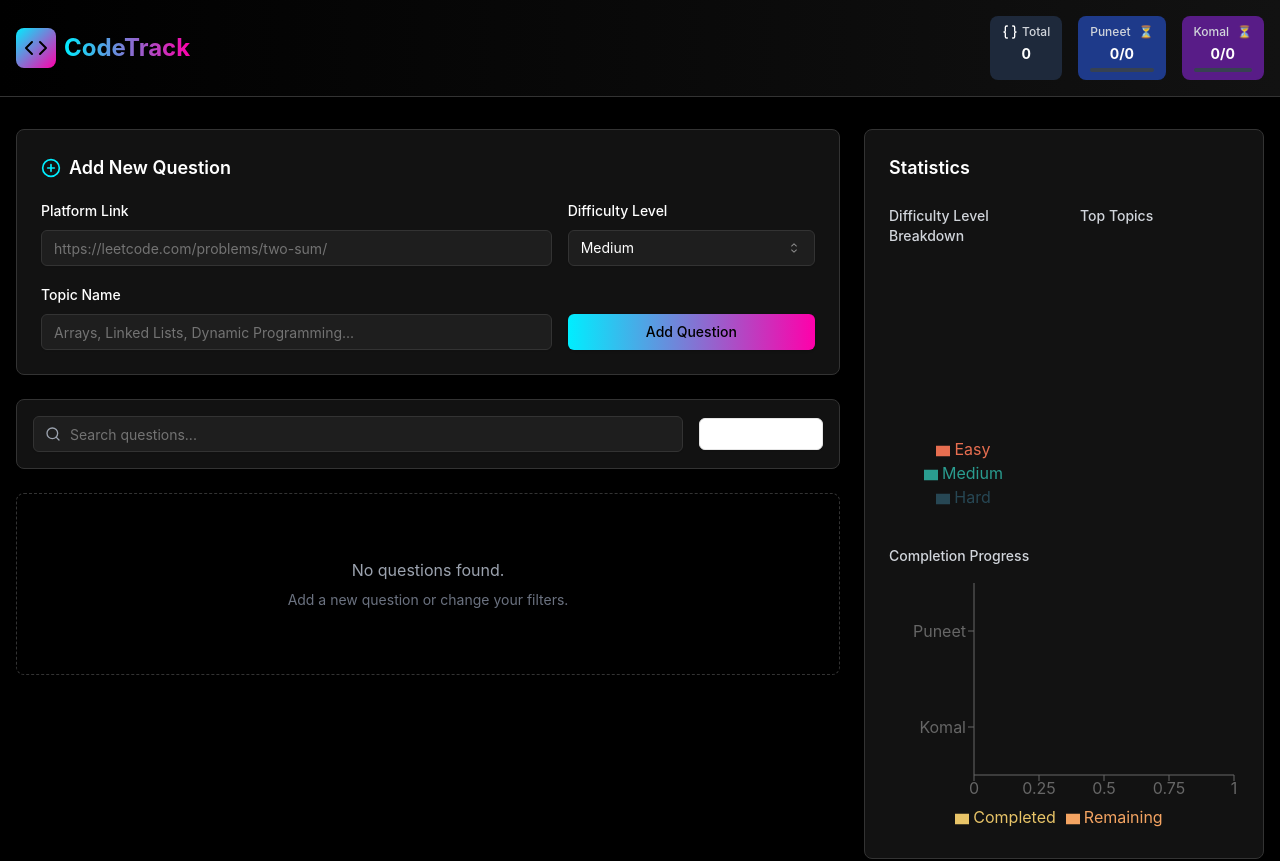
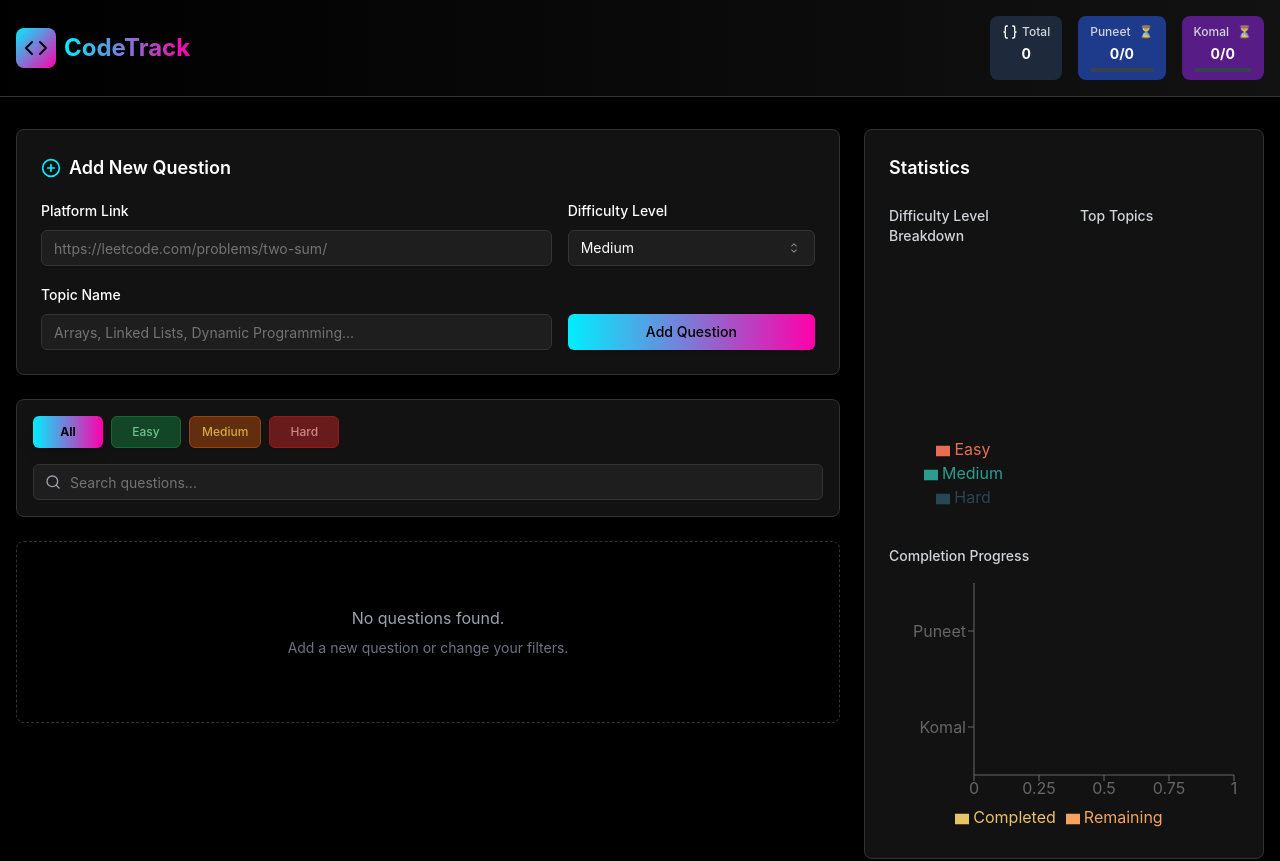
Before and after one commit to PuneetKathpalia/CODETRACKER, a React (Vite) app: page / in a window 1280 px wide. Shown: the top 861 px of the page. Built offline with nearby package versions, Linux system fonts and the light colour scheme.

Commit message:
new change

```diff
--- a/src/components/FilterBar.tsx
+++ b/src/components/FilterBar.tsx
@@ -4,7 +4,7 @@ import { Button } from '@/components/ui/button';
 import { Input } from '@/components/ui/input';
 import { Select, SelectContent, SelectItem, SelectTrigger, SelectValue } from '@/components/ui/select';
 import { useQuestions } from '@/context/QuestionContext';
-import { QuestionLevel } from '@/types';
+import { QuestionLevel, Question } from '@/types';
 import { cn } from '@/lib/utils';
 
 const FilterBar: React.FC = () => {
@@ -15,8 +15,6 @@ const FilterBar: React.FC = () => {
     sortOptions,
     setSortOptions
   } = useQuestions();
-
-  const [isOpen, setIsOpen] = useState(false);
 
   const handleSearchChange = (e: React.ChangeEvent<HTMLInputElement>) => {
     setFilterOptions(prev => ({ ...prev, search: e.target.value }));
@@ -71,6 +69,30 @@ const FilterBar: React.FC = () => {
 
   return (
     <div className="bg-[#121212] border border-[#333] rounded-lg p-4 mb-6">
+      <div className="flex flex-wrap gap-2 mb-4">
+        {(['All', 'Easy', 'Medium', 'Hard'] as const).map((level) => {
+          let colorClass = '';
+          if (level === 'Easy') colorClass = 'bg-green-900 text-green-300 border border-green-700';
+          if (level === 'Medium') colorClass = 'bg-amber-900 text-amber-300 border border-amber-700';
+          if (level === 'Hard') colorClass = 'bg-red-900 text-red-300 border border-red-700';
+          if (level === 'All') colorClass = 'bg-gradient-to-r from-[#00EEFF] to-[#FF00AA] text-black';
+          const isActive = filterOptions.level === level;
+          return (
+            <Button
+              key={level}
+              variant={isActive ? 'default' : 'outline'}
+              size="sm"
+              onClick={() => setFilterOptions(prev => ({ ...prev, level }))}
+              className={
+                (isActive ? colorClass + ' font-bold shadow-lg' : colorClass + ' opacity-80') +
+                ' min-w-[70px] transition-all duration-150'
+              }
+            >
+              {level}
+            </Button>
+          );
+        })}
+      </div>
       <div className="flex flex-col items-center gap-4 md:flex-row">
         <div className="relative flex-1 w-full md:w-auto">
           <Search className="absolute w-4 h-4 text-gray-400 -translate-y-1/2 left-3 top-1/2" />
@@ -81,100 +103,7 @@ const FilterBar: React.FC = () => {
             className="pl-9 bg-[#1E1E1E] border-[#333]"
           />
         </div>
-
-        <Button
-          variant="outline"
-          size="sm"
-          onClick={() => setIsOpen(!isOpen)}
-          className="w-full md:w-auto"
-        >
-          <Filter className="w-4 h-4 mr-2" />
-          Filters & Sort
-        </Button>
       </div>
-
-      {isOpen && (
-        <div className="grid grid-cols-1 gap-4 mt-4 md:grid-cols-3">
-          <div>
-            <label className="block mb-1 text-xs text-gray-400">Difficulty Level</label>
-            <Select
-              value={filterOptions.level}
-              onValueChange={handleLevelChange}
-            >
-              <SelectTrigger className="bg-[#1E1E1E] border-[#333]">
-                <SelectValue placeholder="All Levels" />
-              </SelectTrigger>
-              <SelectContent>
-                <SelectItem value="All">All Levels</SelectItem>
-                <SelectItem value="Easy">Easy</SelectItem>
-                <SelectItem value="Medium">Medium</SelectItem>
-                <SelectItem value="Hard">Hard</SelectItem>
-              </SelectContent>
-            </Select>
-          </div>
-
-          <div>
-            <label className="block mb-1 text-xs text-gray-400">Topic</label>
-            <Select
-              value={filterOptions.topic}
-              onValueChange={handleTopicChange}
-            >
-              <SelectTrigger className="bg-[#1E1E1E] border-[#333]">
-                <SelectValue placeholder="All Topics" />
-              </SelectTrigger>
-              <SelectContent>
-                <SelectItem value="">All Topics</SelectItem>
-                {topics.map(topic => (
-                  <SelectItem key={topic} value={topic}>
-                    {topic}
-                  </SelectItem>
-                ))}
-              </SelectContent>
-            </Select>
-          </div>
-
-          <div>
-            <label className="block mb-1 text-xs text-gray-400">Sort By</label>
-            <div className="flex flex-wrap gap-2">
-              <Button
-                variant="outline"
-                size="sm"
-                className={cn("text-xs", sortOptions.field === 'createdAt' && "bg-[#333]")}
-                onClick={() => handleSortChange('createdAt')}
-              >
-                Date {getSortIcon('createdAt')}
-              </Button>
-              <Button
-                variant="outline"
-                size="sm"
-                className={cn("text-xs", sortOptions.field === 'level' && "bg-[#333]")}
-                onClick={() => handleSortChange('level')}
-              >
-                Level {getSortIcon('level')}
-              </Button>
-              <Button
-                variant="outline"
-                size="sm"
-                className={cn("text-xs", sortOptions.field === 'topic' && "bg-[#333]")}
-                onClick={() => handleSortChange('topic')}
-              >
-                Topic {getSortIcon('topic')}
-              </Button>
-            </div>
-          </div>
-
-          <div className="md:col-span-3">
-            <Button
-              variant="ghost"
-              size="sm"
-              onClick={handleReset}
-              className="text-xs text-gray-400 hover:text-white"
-            >
-              Reset Filters
-            </Button>
-          </div>
-        </div>
-      )}
     </div>
   );
 };
```
